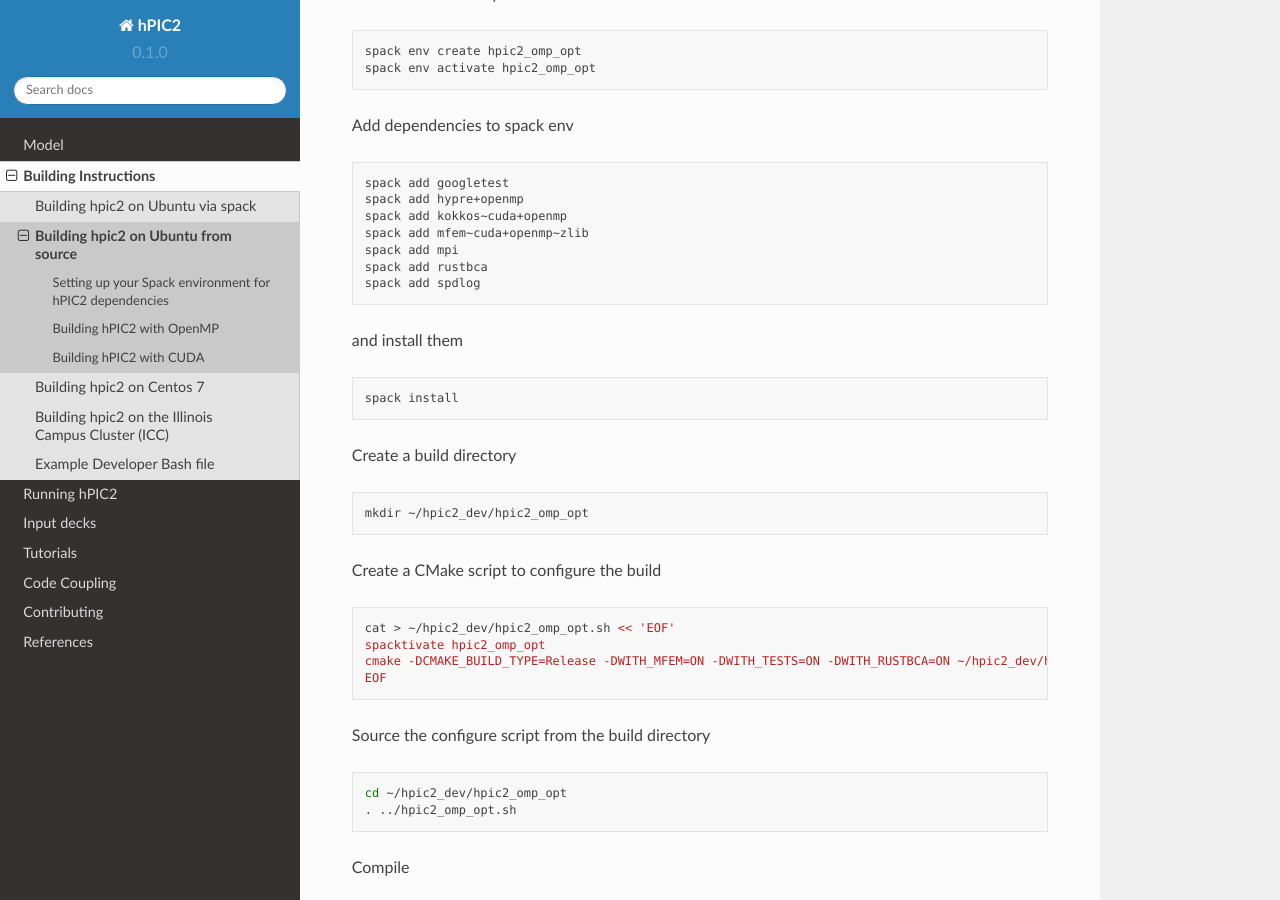
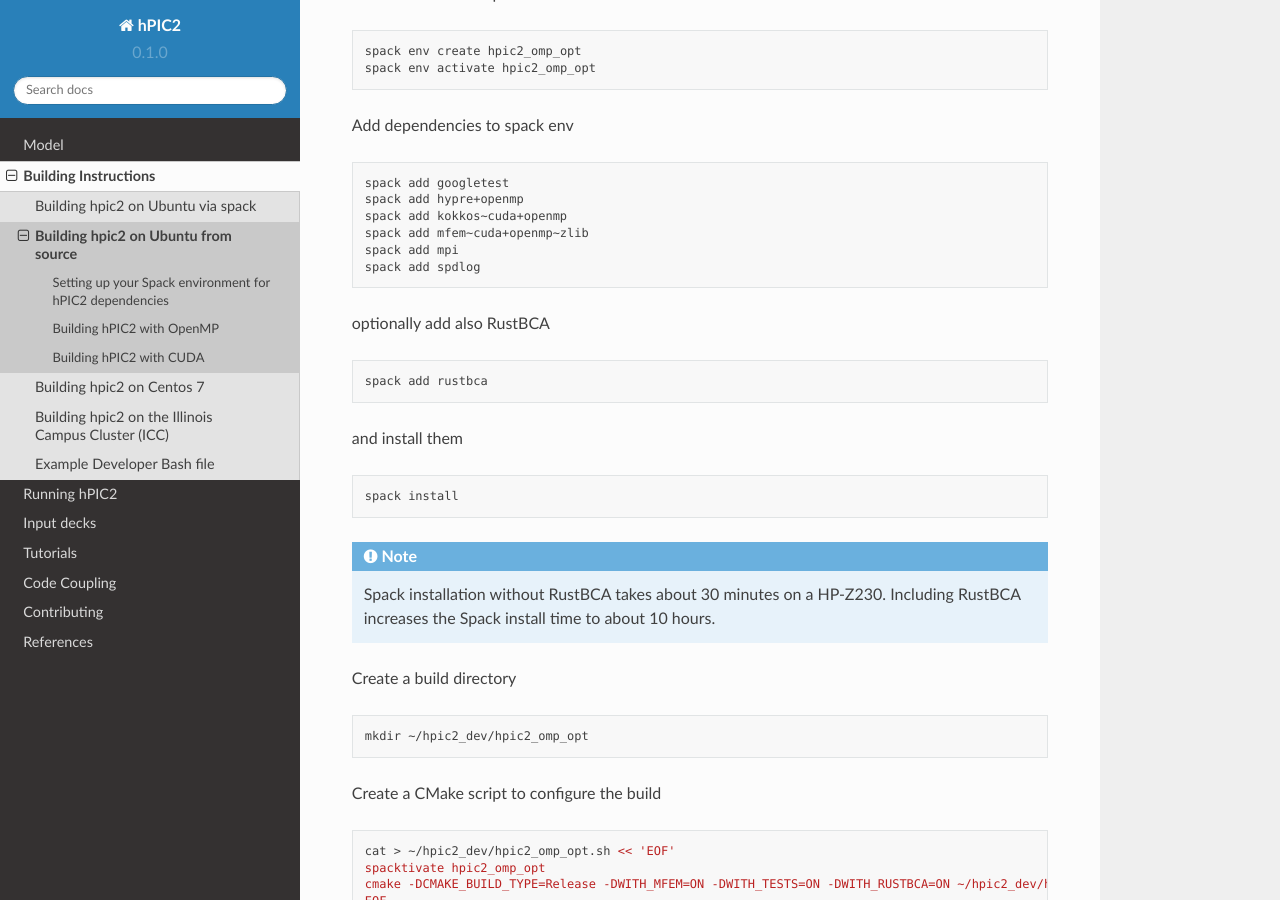
Before and after one commit to lcpp-org/hpic2doc, a Sphinx documentation site: the page built from docs/source/build_on_ubuntu_from_source.rst, in a window 1280 px wide and 900 px high, scrolled down 1531 px. Built offline with Sphinx 7.4.7 and the Read the Docs theme 2.0.0, drawn with Linux system fonts in a browser that asks for light colours.

Commit message:
note on time.

```diff
--- a/docs/source/build_on_ubuntu_from_source.rst
+++ b/docs/source/build_on_ubuntu_from_source.rst
@@ -103,14 +103,27 @@ Add dependencies to spack env
    spack add kokkos~cuda+openmp
    spack add mfem~cuda+openmp~zlib
    spack add mpi
+   spack add spdlog
+
+optionally add also RustBCA
+
+.. code-block:: bash
+
    spack add rustbca
-   spack add spdlog
 
 and install them
 
 .. code-block:: bash
 
    spack install
+
+.. note::
+
+   Spack installation without RustBCA
+   takes about 30 minutes on a HP-Z230.
+   Including RustBCA increases the Spack install time
+   to about 10 hours.
+
 
 Create a build directory
 
```
